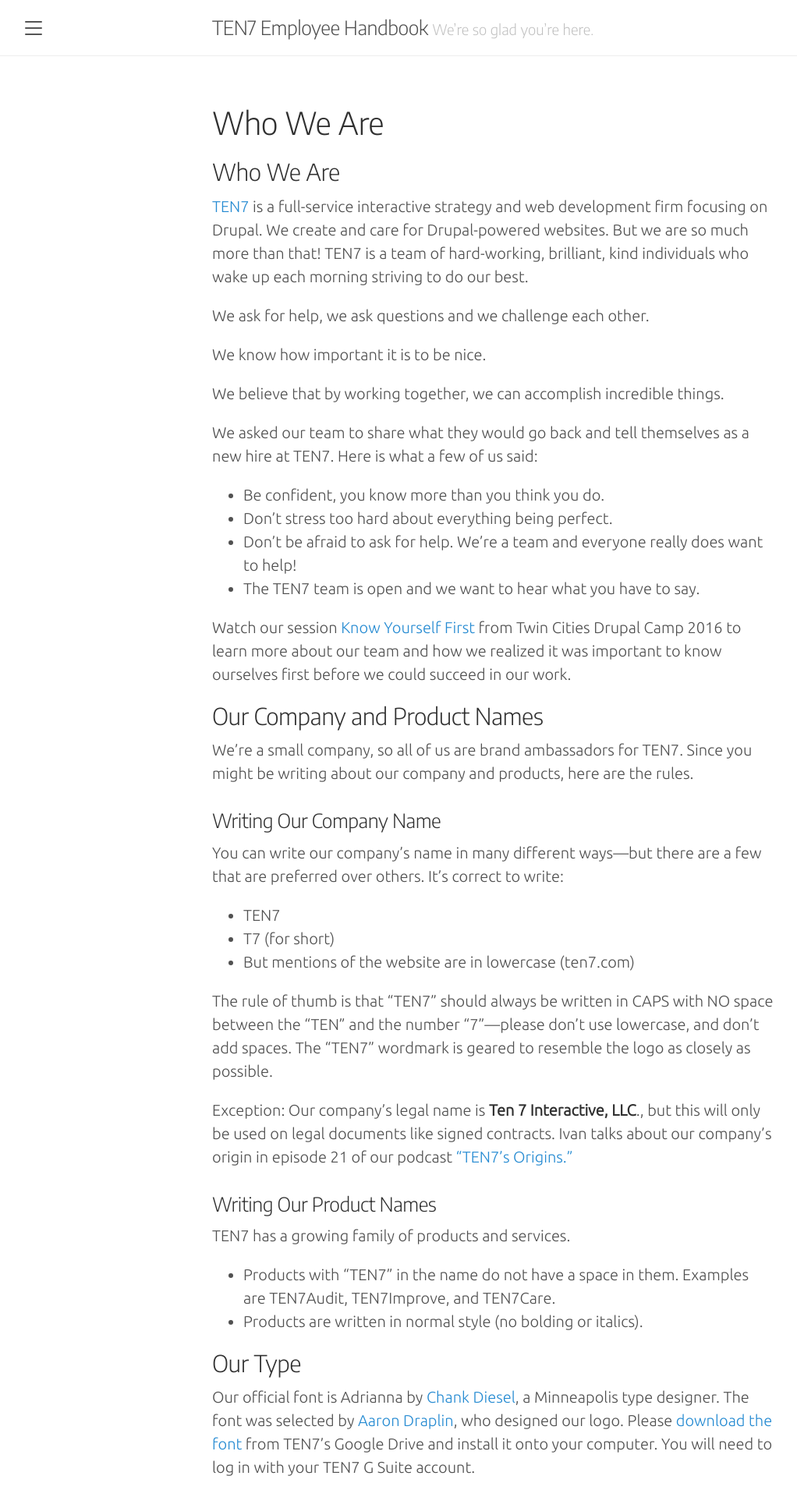
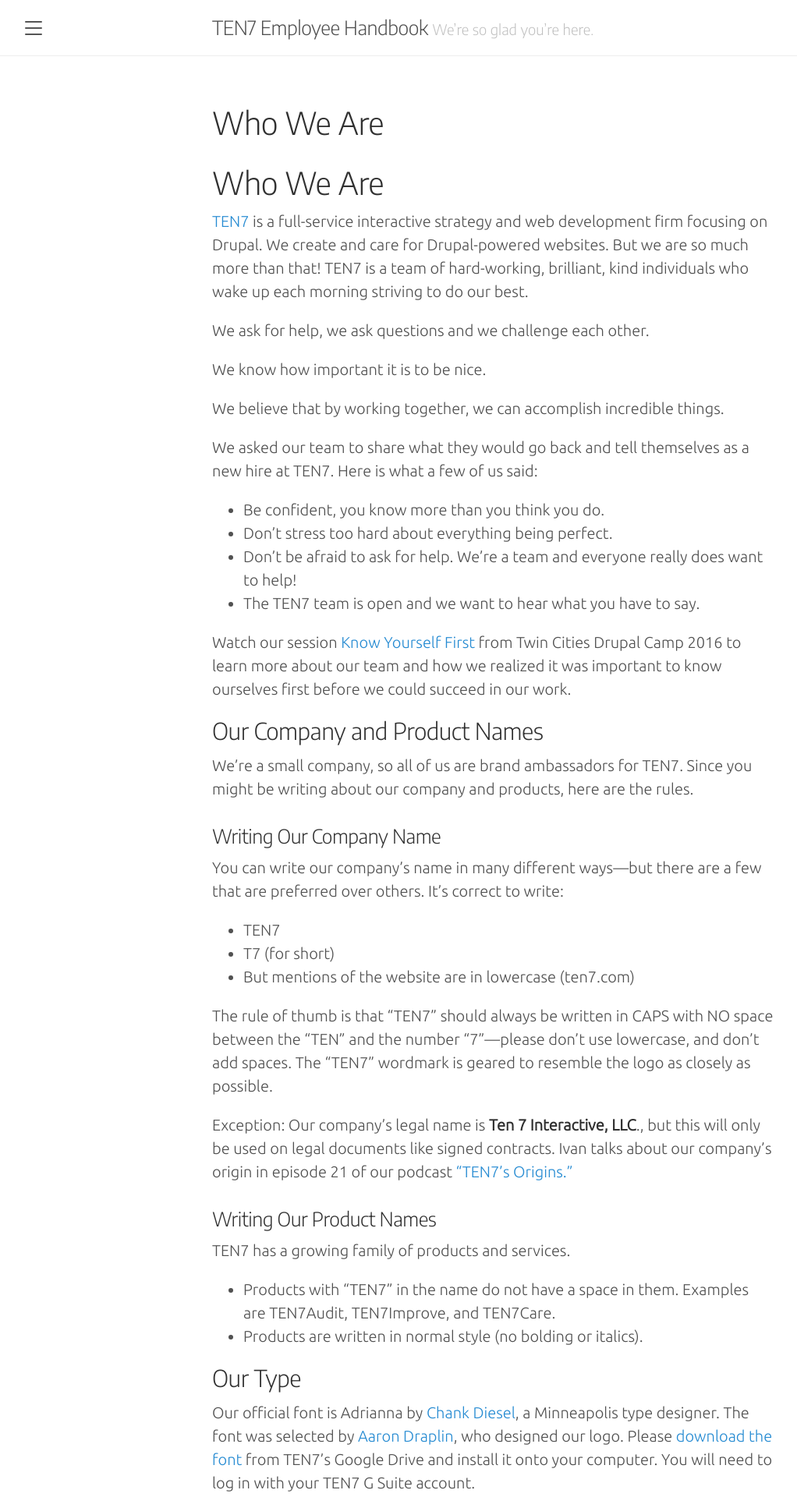
Before and after one commit to ten7/handbook.ten7.com, a Jekyll site: the page built from 020-who-we-are.md, in a window 1280 px wide. Shown: the top 1920 px of the page at 78% size, without its empty margins (8-1030 px from the left). Built offline with Jekyll 4.4.1, drawn with Linux system fonts in a browser that asks for light colours; some web fonts are replaced; our own code applies the rules of GitHub Pages for plain Markdown files.

Commit message:
Title format

```diff
--- a/020-who-we-are.md
+++ b/020-who-we-are.md
@@ -1,5 +1,5 @@
 
-## Who We Are
+# Who We Are
 
 [TEN7](https://ten7.com/) is a full-service interactive strategy and web development firm focusing on Drupal. We create and care for Drupal-powered websites. But we are so much more than that! TEN7 is a team of hard-working, brilliant, kind individuals who wake up each morning striving to do our best.
 
```
